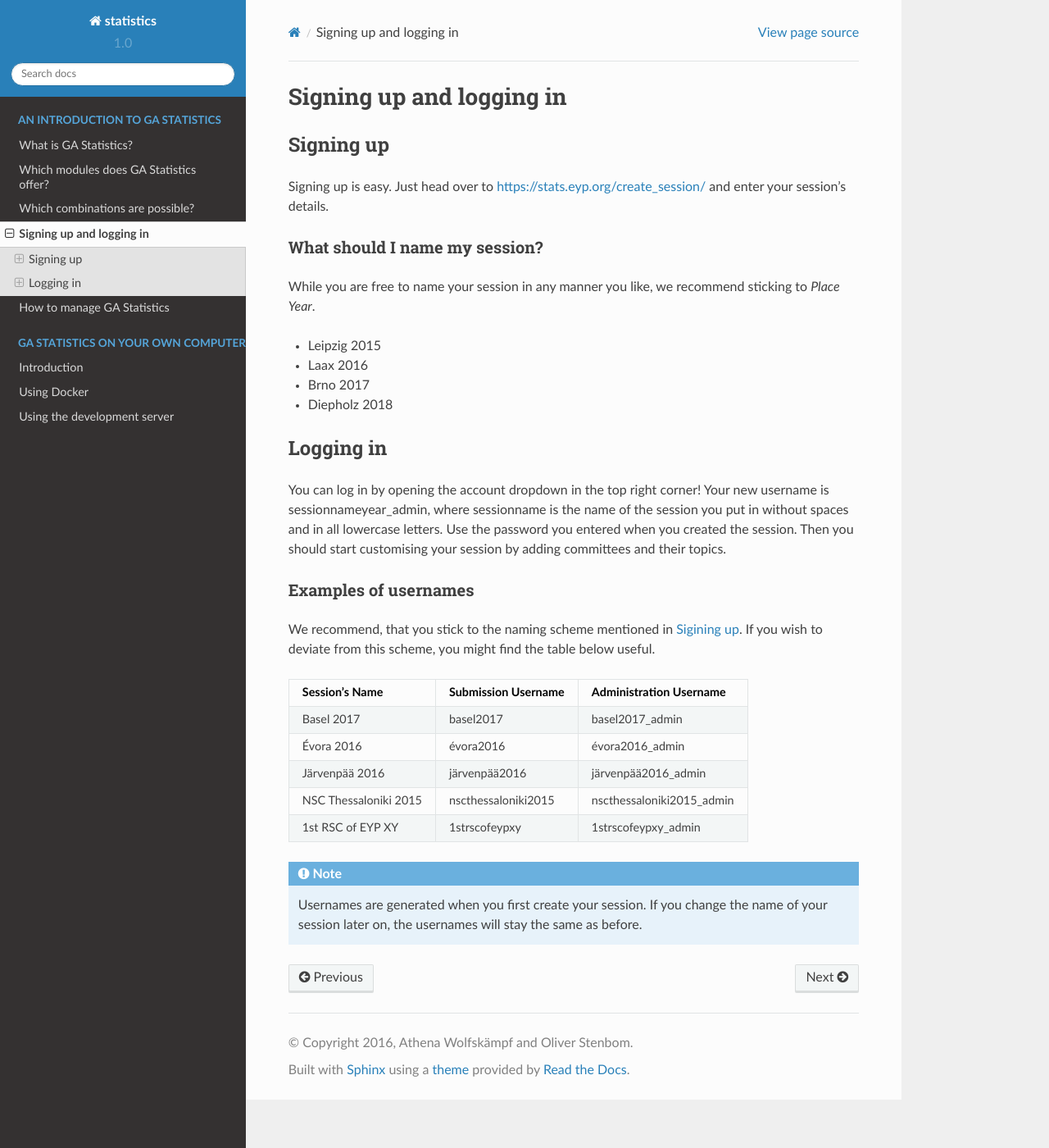
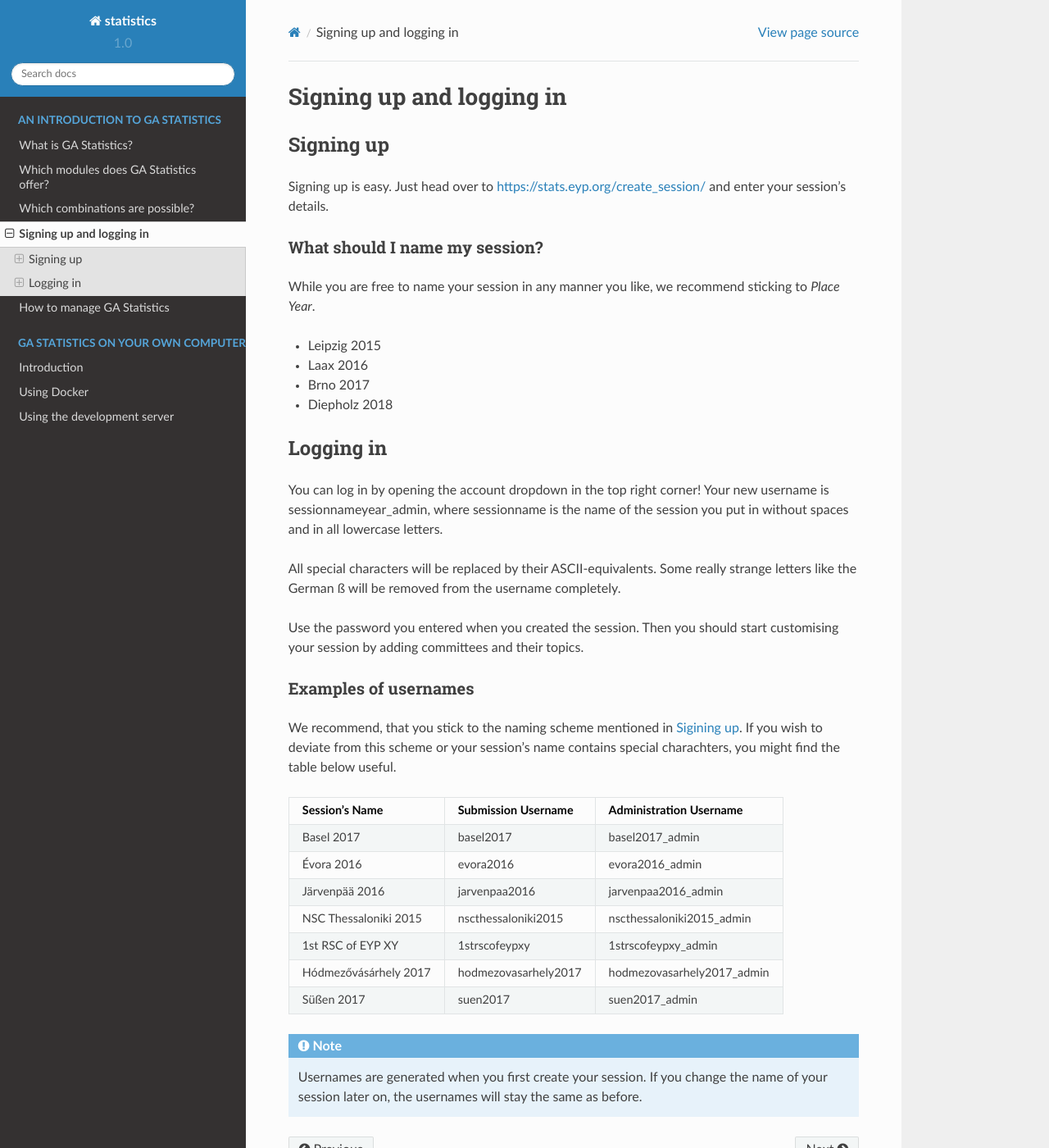
Before and after one commit to eyp-developers/statistics, a Sphinx documentation site: the page built from docs/introduction/sign-up.rst, in a window 1280 px wide and 1400 px high. Shown: the whole window at 82% size. Built offline with Sphinx 7.4.7 and the Read the Docs theme 2.0.0, drawn with Linux system fonts in a browser that asks for light colours.

Commit message:
update documentation about special characters in usernames

```diff
--- a/docs/introduction/sign-up.rst
+++ b/docs/introduction/sign-up.rst
@@ -21,27 +21,35 @@ Logging in
 ----------
 You can log in by opening the account dropdown in the top right corner!
 Your new username is sessionnameyear_admin, where sessionname is the name of the session you put in without spaces and in all lowercase letters.
+
+All special characters will be replaced by their ASCII-equivalents.
+Some really strange letters like the German ß will be removed from the username completely.
+
 Use the password you entered when you created the session. Then you should start customising your session by adding committees and their topics.
 
 Examples of usernames
 _________________
 
 We recommend, that you stick to the naming scheme mentioned in :ref:`Sigining up <signing-up>`.
-If you wish to deviate from this scheme, you might find the table below useful.
+If you wish to deviate from this scheme or your session's name contains special charachters, you might find the table below useful.
 
 +-----------------------+---------------------+---------------------------+
 | Session's Name        | Submission Username | Administration Username   |
 +=======================+=====================+===========================+
 | Basel 2017            | basel2017           | basel2017_admin           |
 +-----------------------+---------------------+---------------------------+
-| Évora 2016            | évora2016           | évora2016_admin           |
+| Évora 2016            | evora2016           | evora2016_admin           |
 +-----------------------+---------------------+---------------------------+
-| Järvenpää 2016        | järvenpää2016       | järvenpää2016_admin       |
+| Järvenpää 2016        | jarvenpaa2016       | jarvenpaa2016_admin       |
 +-----------------------+---------------------+---------------------------+
 | NSC Thessaloniki 2015 | nscthessaloniki2015 | nscthessaloniki2015_admin |
 +-----------------------+---------------------+---------------------------+
 | 1st RSC of EYP XY     | 1strscofeypxy       | 1strscofeypxy_admin       |
 +-----------------------+---------------------+---------------------------+
+| Hódmezővásárhely 2017 | hodmezovasarhely2017| hodmezovasarhely2017_admin|
++-----------------------+---------------------+---------------------------+
+| Süßen 2017            | suen2017            | suen2017_admin            |
++-----------------------+---------------------+---------------------------+
 
 .. note::
   Usernames are generated when you first create your session. If you change the name of your session later on, the usernames will stay the same as before.
```
